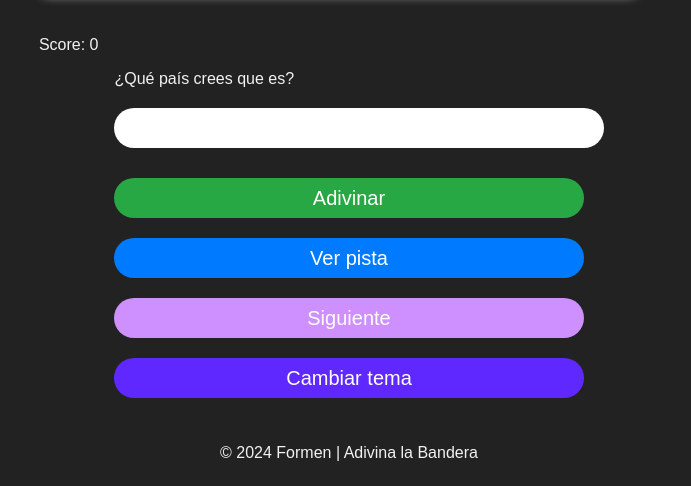
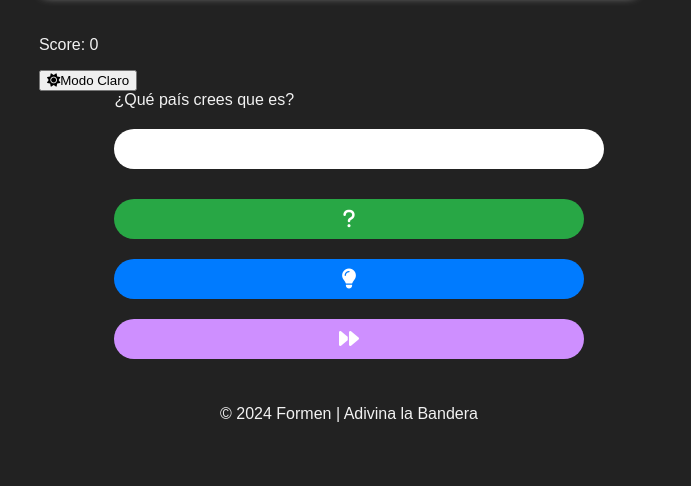
Before and after one commit to JollyJolli/flag-game, a plain HTML site: page index.html in a window 1280 px wide. Shown: the part 564-1050 px from the top of the page, without its empty margins (291-982 px from the left). After the commit the page ends 1011 px from the top, so only its background shows below. Drawn offline with Linux system fonts and the light colour scheme.

Commit message:
Update index.html

```diff
--- a/index.html
+++ b/index.html
@@ -9,17 +9,21 @@
   <meta property="og:image" content="https://flagcdn.com/mx.png">
   <meta name="theme-color" content="#f2f2f2">
 
+  <script src="https://kit.fontawesome.com/bc3d0bf176.js" crossorigin="anonymous"></script>
   <link rel="stylesheet" href="style.css" type="text/css">
   <link rel="icon" href="favicon.ico" type="image/x-icon">
 
   <title>Adivina la bandera</title>
 </head>
-<body onload="generateFlag()">
+<body onload="showNewDesign(); generateFlag()">
 
   <header role="banner">
     <h1>Adivina de qué país es esta bandera</h1>
-    <img id="flag-img" width="30" alt="Bandera a adivinar">
+    <img id="flag-img" alt="Bandera a adivinar">
     <p id="score">Score: 0</p>
+    <button id="toggle-theme-btn" onclick="toggleDarkLight()">
+      <i class="fas fa-sun"></i><span id="dark-light-text">Modo Claro</span>
+    </button>
   </header>
 
   <main role="main">
@@ -29,10 +33,9 @@
     </section>
 
     <div class="btn-container">
-      <button class="green-btn" id="guess-btn" onclick="guess()">Adivinar</button>
-      <button class="green-btn" id="hint-btn" onclick="showHint()">Ver pista</button>
-      <button class="green-btn" id="next-btn" onclick="generateFlag()">Siguiente</button>
-      <button id="dark-light-btn" class="green-btn" onclick="toggleDarkLight()">Cambiar tema</button>
+      <button class="green-btn" id="guess-btn" onclick="guess()"><i class="fas fa-question"></i></button>
+      <button class="green-btn" id="hint-btn" onclick="showHint()"><i class="fas fa-lightbulb"></i></button>
+      <button class="green-btn" id="next-btn" onclick="generateFlag()"><i class="fas fa-forward"></i></button>
     </div>
 
     <p id="result"></p>
```
